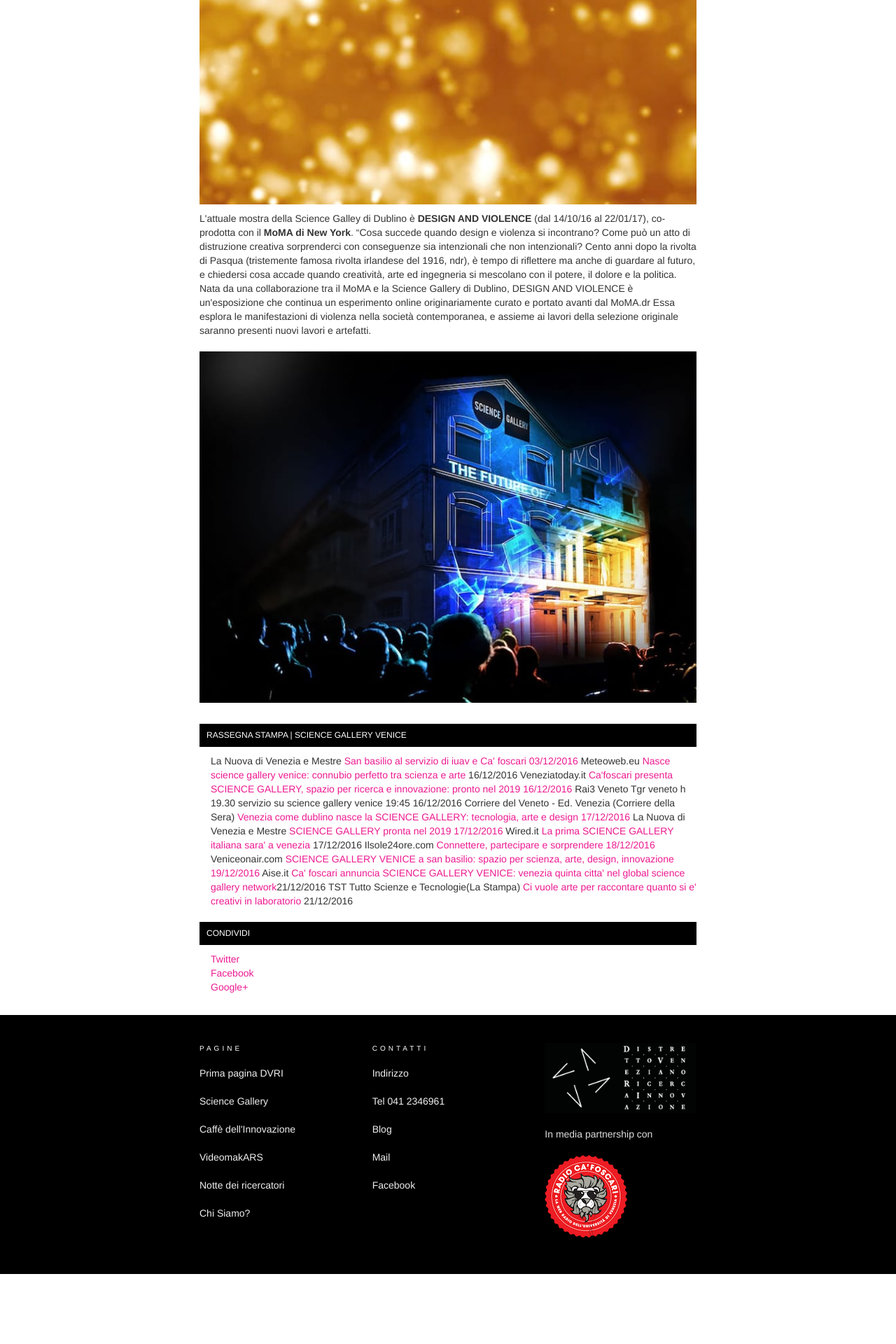
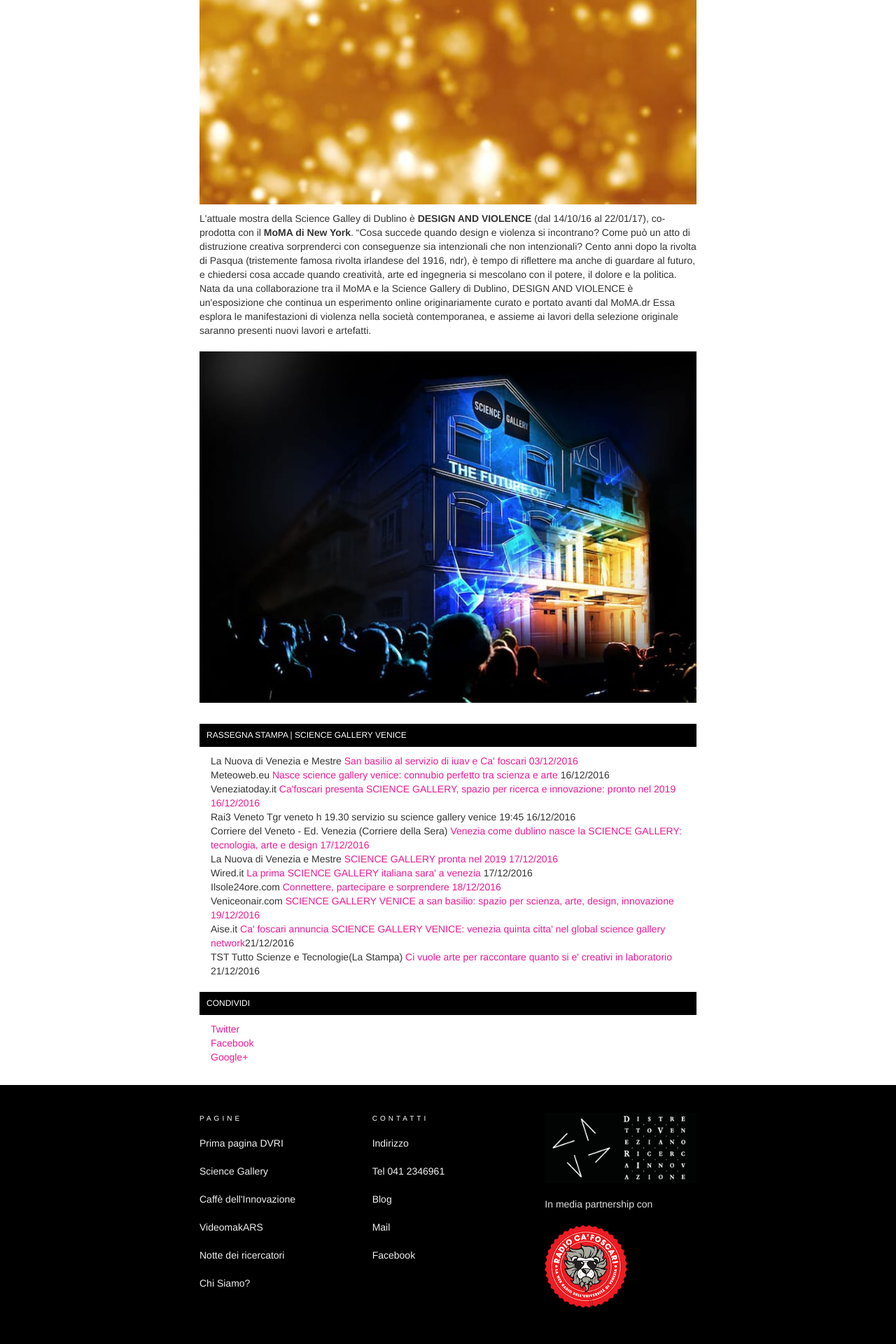
Before and after one commit to simonini/dvri-j-theme, a Jekyll site: the page built from progetti/science-gallery.html, in a window 1280 px wide. Shown: the part 3325-5245 px from the top of the page at 70% size. Built offline with Jekyll 4.4.1, drawn with Linux system fonts in a browser that asks for light colours; the table of contents is made by our own code; before the commit the page ends 5145 px from its top, so only the background shows below that.

Commit message:
Update science-gallery.html

```diff
--- a/progetti/science-gallery.html
+++ b/progetti/science-gallery.html
@@ -45,24 +45,24 @@
 <img src="{{site.baseurl}}/assets/progetti/science-gallery/science-4.jpg" alt="Render del progetto Science Gallery Venice"/>
 <h3> Rassegna Stampa | Science Gallery Venice </h3>
 <ul>
-<il> La Nuova di Venezia e Mestre	<a href="dvri-j-theme/assets/progetti/science-gallery/SAN BASILIO AL SERVIZIO DI IUAV E CA' FOSCARI.pdf" target="_blank">San basilio al servizio di iuav e Ca' foscari 03/12/2016</a> </il>
+<il> La Nuova di Venezia e Mestre	<a href="dvri-j-theme/assets/progetti/science-gallery/SAN BASILIO AL SERVIZIO DI IUAV E CA' FOSCARI.pdf" target="_blank">San basilio al servizio di iuav e Ca' foscari 03/12/2016</a> </il>  <br>
 
-<il> Meteoweb.eu	<a href="dvri-j-theme/assets/progetti/science-gallery/ NASCE SCIENCE GALLERY VENICE- CONNUBIO PERFETTO TRA SCIENZA E ARTE.pdf" target="_blank"> Nasce science gallery venice: connubio perfetto tra scienza e arte </a>  16/12/2016 </il>
+<il> Meteoweb.eu	<a href="dvri-j-theme/assets/progetti/science-gallery/ NASCE SCIENCE GALLERY VENICE- CONNUBIO PERFETTO TRA SCIENZA E ARTE.pdf" target="_blank"> Nasce science gallery venice: connubio perfetto tra scienza e arte </a>  16/12/2016 </il> <br>
 
-<il>Veneziatoday.it <a href="dvri-j-theme/assets/progetti/science-gallery/CA'FOSCARI PRESENTA SCIENCE GALLERY, SPAZIO PER RICERCA E INNOVAZIONE- PRONTO NEL 2019.pdf" target="_blank"> Ca'foscari presenta SCIENCE GALLERY, spazio per ricerca e innovazione: pronto nel 2019	16/12/2016 </a></il>
+<il>Veneziatoday.it <a href="dvri-j-theme/assets/progetti/science-gallery/CA'FOSCARI PRESENTA SCIENCE GALLERY, SPAZIO PER RICERCA E INNOVAZIONE- PRONTO NEL 2019.pdf" target="_blank"> Ca'foscari presenta SCIENCE GALLERY, spazio per ricerca e innovazione: pronto nel 2019	16/12/2016 </a></il> <br>
 
-<il>Rai3 Veneto	Tgr veneto h 19.30 servizio su science gallery venice	19:45 16/12/2016 </il>
+<il>Rai3 Veneto	Tgr veneto h 19.30 servizio su science gallery venice	19:45 16/12/2016 </il> <br>
 
-<il>Corriere del Veneto - Ed. Venezia (Corriere della Sera)	<a href="dvri-j-theme/assets/progetti/science-gallery/Venezia Come Dublino.pdf" target="_blank"> Venezia come dublino nasce la SCIENCE GALLERY: tecnologia, arte e design	17/12/2016 </a></il>
+<il>Corriere del Veneto - Ed. Venezia (Corriere della Sera)	<a href="dvri-j-theme/assets/progetti/science-gallery/Venezia Come Dublino.pdf" target="_blank"> Venezia come dublino nasce la SCIENCE GALLERY: tecnologia, arte e design	17/12/2016 </a></il> <br>
 
-<il>La Nuova di Venezia e Mestre	<a href="dvri-j-theme/assets/progetti/science-gallery/SCIENCE GALLERY PRONTA NEL 2019.pdf" target="_blank"> SCIENCE GALLERY pronta nel 2019	17/12/2016  </a></il>
+<il>La Nuova di Venezia e Mestre	<a href="dvri-j-theme/assets/progetti/science-gallery/SCIENCE GALLERY PRONTA NEL 2019.pdf" target="_blank"> SCIENCE GALLERY pronta nel 2019	17/12/2016  </a></il> <br>
 
-<il>Wired.it <a href="dvri-j-theme/assets/progetti/science-gallery/LA PRIMA SCIENCE GALLERY ITALIANA SARA' A VENEZIA.pdf" target="_blank"> La prima SCIENCE GALLERY italiana sara' a venezia	 </a> 17/12/2016 </il>
+<il>Wired.it <a href="dvri-j-theme/assets/progetti/science-gallery/LA PRIMA SCIENCE GALLERY ITALIANA SARA' A VENEZIA.pdf" target="_blank"> La prima SCIENCE GALLERY italiana sara' a venezia	 </a> 17/12/2016 </il> <br>
 
-<il>Ilsole24ore.com	<a href="dvri-j-theme/assets/progetti/science-gallery/CONNETTERE, PARTECIPARE E SORPRENDERE.pdf" target="_blank"> Connettere, partecipare e sorprendere	18/12/2016 </a> </il>
+<il>Ilsole24ore.com	<a href="dvri-j-theme/assets/progetti/science-gallery/CONNETTERE, PARTECIPARE E SORPRENDERE.pdf" target="_blank"> Connettere, partecipare e sorprendere	18/12/2016 </a> </il> <br>
 
-<il>Veniceonair.com	<a href="dvri-j-theme/assets/progetti/science-gallery/SPAZIO PER SCIENZA, ARTE, DESIGN, INNOVAZIONE.pdf" target="_blank"> SCIENCE GALLERY VENICE a san basilio: spazio per scienza, arte, design, innovazione	19/12/2016 </a>  </il>
+<il>Veniceonair.com	<a href="dvri-j-theme/assets/progetti/science-gallery/SPAZIO PER SCIENZA, ARTE, DESIGN, INNOVAZIONE.pdf" target="_blank"> SCIENCE GALLERY VENICE a san basilio: spazio per scienza, arte, design, innovazione	19/12/2016 </a>  </il> <br>
 
-<il>Aise.it	 <a href="dvri-j-theme/assets/progetti/science-gallery/CA' FOSCARI ANNUNCIA SCIENCE GALLERY VENICE- VENEZIA QUINTA CITTA' NEL GLOBAL SCIENCE GALLERY NETWORK.pdf" target="_blank"> Ca' foscari annuncia SCIENCE GALLERY VENICE: venezia quinta citta' nel global science gallery network</a>21/12/2016 </il>
+<il>Aise.it	 <a href="dvri-j-theme/assets/progetti/science-gallery/CA' FOSCARI ANNUNCIA SCIENCE GALLERY VENICE- VENEZIA QUINTA CITTA' NEL GLOBAL SCIENCE GALLERY NETWORK.pdf" target="_blank"> Ca' foscari annuncia SCIENCE GALLERY VENICE: venezia quinta citta' nel global science gallery network</a>21/12/2016 </il> <br>
 
  <il> TST Tutto Scienze e Tecnologie(La Stampa)	<a href="dvri-j-theme/assets/progetti/science-gallery/ST Tutto Scienze e Tecnologie(La Stampa).pdf" target="_blank">  Ci vuole arte per raccontare quanto si e' creativi in laboratorio 	</a> 21/12/2016</il> </ul>
```
